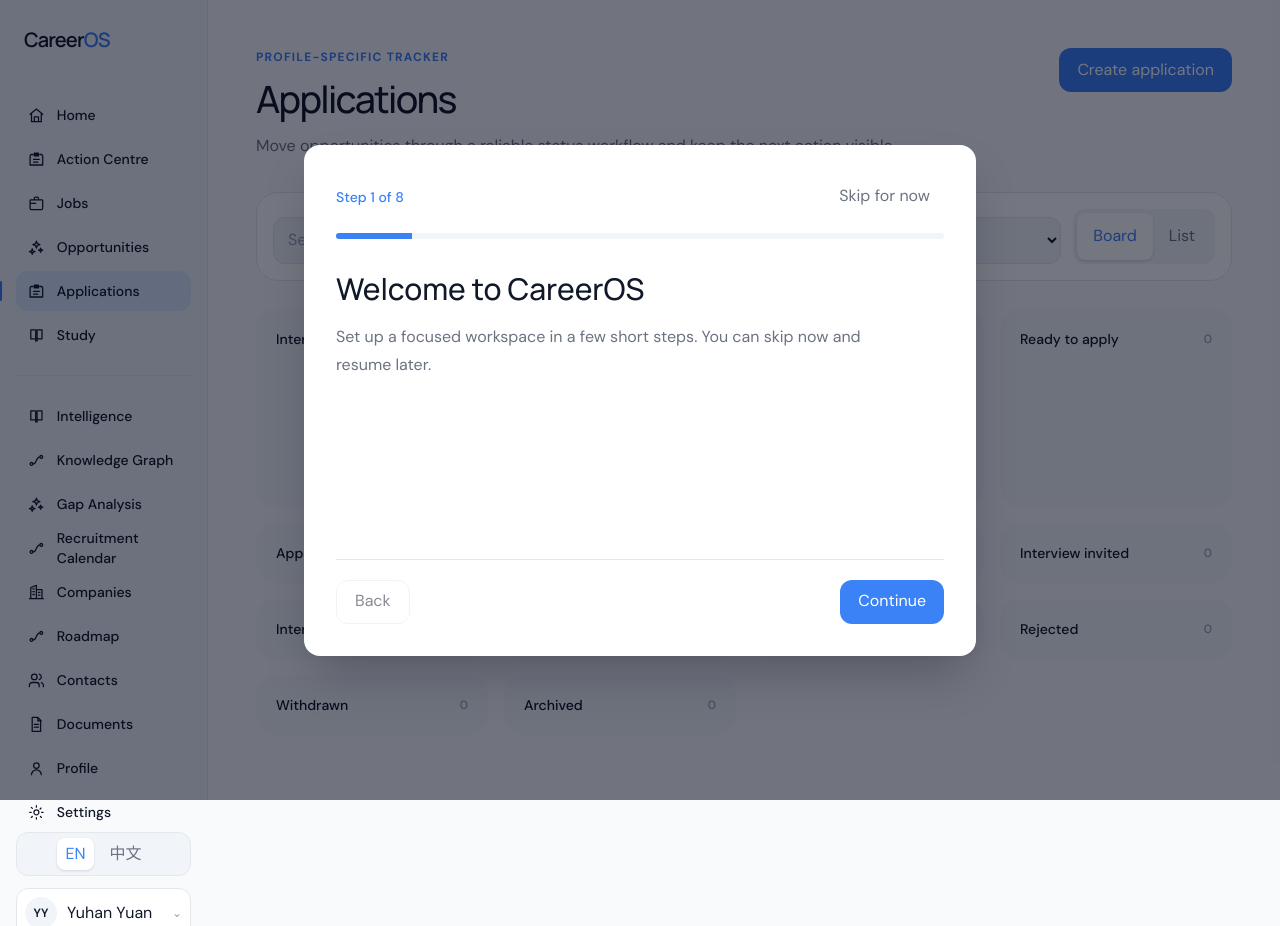
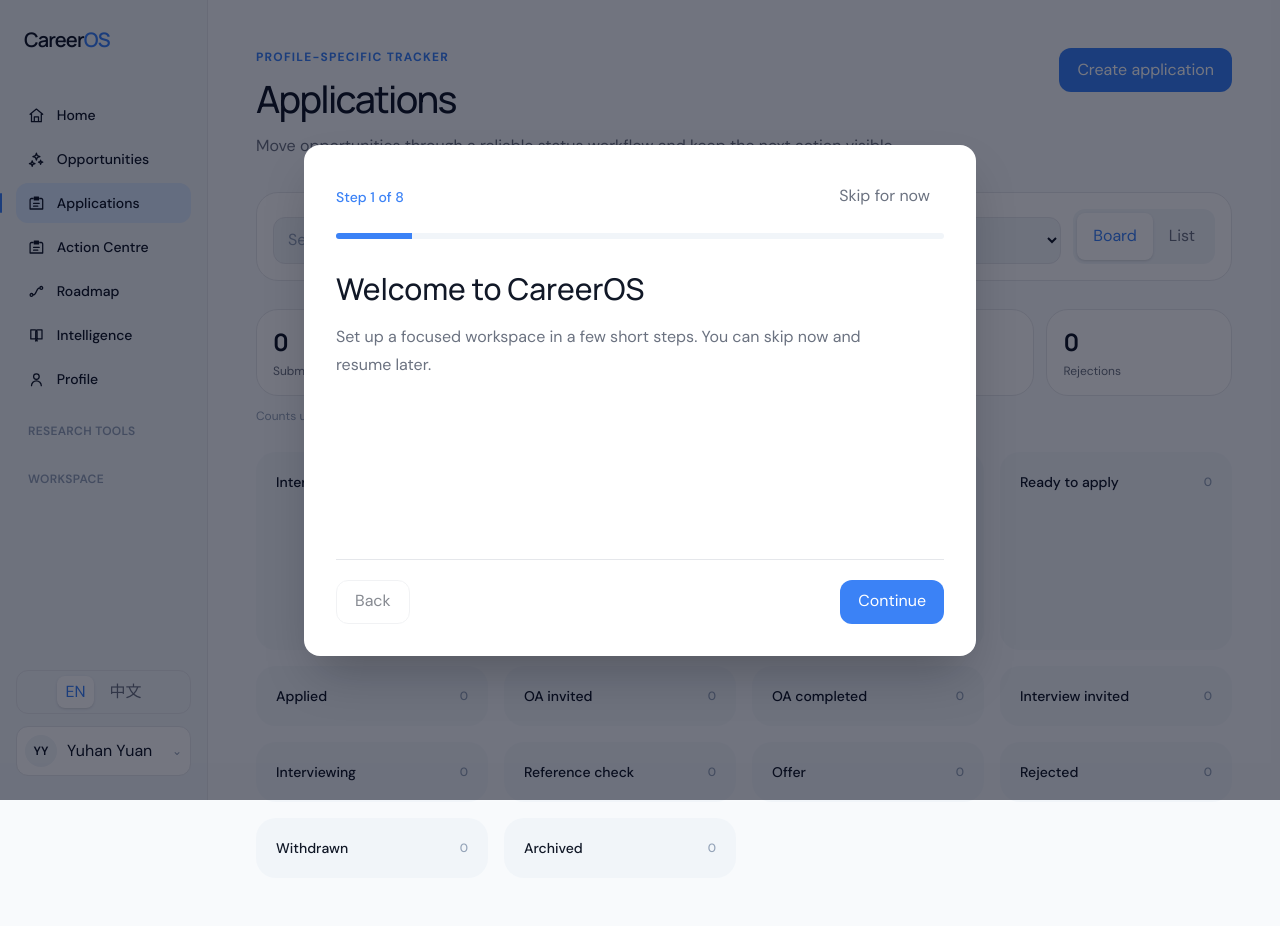
Before and after one commit to jasmineYuhanYuan/CareerOS, a Next.js app: page /applications in a window 1280 px wide. Before the commit the page ends 800 px from the top, so only its background shows below. Built offline with nearby package versions, Linux system fonts and the light colour scheme.

Commit message:
feat: improve navigation and trusted action workflows

```diff
--- a/src/components/applications/application-tracker.tsx
+++ b/src/components/applications/application-tracker.tsx
@@ -11,6 +11,7 @@
 import { useCareerOS } from "@/providers/careeros-provider";
 import { useLanguage } from "@/providers/language-provider";
 import type { ApplicationMaterialStatus, ApplicationStatus, InterviewSessionStatus, InterviewSessionType, JobApplication } from "@/types/domain";
+import { applicationAnalytics } from "@/lib/application-pipeline";
 
 const statuses: ApplicationStatus[] = ["Interested", "Researching", "Preparing", "Ready to apply", "Applied", "OA invited", "OA completed", "Interview invited", "Interviewing", "Reference check", "Offer", "Rejected", "Withdrawn", "Archived"];
 const materialStatuses: ApplicationMaterialStatus[] = ["Missing", "Draft", "Review needed", "Ready", "Submitted", "Outdated", "Not applicable"];
@@ -46,6 +47,7 @@
     `${application.organisationName} ${application.jobTitle}`.toLowerCase().includes(query.toLowerCase()) &&
     (statusFilter === "All" || application.status === statusFilter)
   ), [activeWorkspace.applications, query, statusFilter]);
+  const analytics = applicationAnalytics(activeWorkspace.applications);
 
   function save(event: FormEvent) {
     event.preventDefault();
@@ -110,6 +112,16 @@
           {(["Board", "List"] as const).map((mode) => <button key={mode} type="button" aria-pressed={view === mode} onClick={() => setView(mode)} className={`min-h-10 flex-1 rounded-lg px-4 text-sm font-medium ${view === mode ? "bg-[var(--surface)] text-[var(--accent)] shadow-sm" : "text-[var(--text-secondary)]"}`}>{mode}</button>)}
         </div>
       </div>
+      <section aria-label="Application analytics" className="mb-7 grid gap-3 sm:grid-cols-2 lg:grid-cols-5">
+        {[
+          ["Submitted", analytics.submitted],
+          ["Awaiting response", analytics.awaitingResponse],
+          ["Interviews", analytics.interviews],
+          ["Offers", analytics.offers],
+          ["Rejections", analytics.rejections],
+        ].map(([label, value]) => <div key={label} className="surface-card p-4"><strong className="font-display text-2xl">{value}</strong><span className="mt-1 block text-xs text-[var(--text-secondary)]">{label}</span></div>)}
+        <p className="text-xs text-[var(--text-tertiary)] sm:col-span-2 lg:col-span-5">Counts use user-created records only. Average response time remains hidden until at least three valid response intervals exist.</p>
+      </section>
 
       {visible.length === 0 ? <EmptyState icon="▤" title={t("applications.emptyTitle")} description={t("applications.emptyBody")} actionLabel={t("applications.create")} actionOnClick={() => setDraft(emptyApplication(activeWorkspace.profile.id))} secondaryLabel={t("applications.browseJobs")} secondaryHref="/jobs" /> : view === "List" ? (
         <div className="hidden overflow-x-auto rounded-[1.35rem] border border-[var(--border)] bg-[var(--surface)] md:block">
--- a/src/components/jobs/job-browser.tsx
+++ b/src/components/jobs/job-browser.tsx
@@ -93,7 +93,7 @@
                 <p className="mt-2 text-sm text-[var(--text-secondary)]">{job.location} · {job.remoteType} · {job.employmentType}</p>
                 <div className="mt-4 flex flex-wrap gap-2">{job.tags.slice(0, 2).map((tag) => <Badge key={tag}>{tag}</Badge>)}</div>
                 <div className="mt-6 flex items-end justify-between gap-3 border-t border-[var(--border)] pt-4">
-                  <div><StatusBadge status="positive">{result.score}% estimated match</StatusBadge><p className="mt-2 text-[0.75rem] text-[var(--text-tertiary)]">{job.deadline ? new Date(`${job.deadline}T00:00:00`).toLocaleDateString(language === "zh-CN" ? "zh-CN" : "en-AU", { day: "numeric", month: "short" }) : job.applicationStage}</p></div>
+                  <div><StatusBadge status="active">{result.score}% planning alignment</StatusBadge><p className="mt-2 text-[0.75rem] text-[var(--text-tertiary)]">{job.deadline ? new Date(`${job.deadline}T00:00:00`).toLocaleDateString(language === "zh-CN" ? "zh-CN" : "en-AU", { day: "numeric", month: "short" }) : job.applicationStage}</p></div>
                   <Button size="sm" onClick={() => setSelected(job)}>{t("jobs.view")}</Button>
                 </div>
                 {applied && <p className="mt-3 text-[0.78rem] font-medium text-[var(--success)]">Added to applications</p>}
@@ -110,7 +110,7 @@
 
       <Dialog open={selected !== null} title={selected?.title ?? "Job details"} description={selected ? `${displayOrganisationName(selected.companyName)} · ${selected.sampleData ? sampleStatus(language) : t("jobs.officialSource")}` : undefined} onClose={() => setSelected(null)}>
         {selected && match && <div className="space-y-6">
-          <div className="flex flex-wrap gap-2">{selected.sampleData ? <StatusBadge status="active">{sampleStatus(language)}</StatusBadge> : <StatusBadge status="positive">{t("jobs.officialSource")}</StatusBadge>}<StatusBadge status="positive">{match.score}% estimated profile match</StatusBadge></div>
+          <div className="flex flex-wrap gap-2">{selected.sampleData ? <StatusBadge status="active">{sampleStatus(language)}</StatusBadge> : <StatusBadge status="positive">{t("jobs.officialSource")}</StatusBadge>}<StatusBadge status="active">{match.score}% planning alignment</StatusBadge></div>
           <section><h3 className="font-medium">Overview</h3><p className="mt-2 text-sm leading-6 text-[var(--text-secondary)]">{selected.description}</p></section>
           {selected.sourceUrl && (
             <p className="text-sm">
@@ -126,7 +126,7 @@
             <section><h3 className="font-medium text-[var(--success)]">Matching strengths</h3><ul className="mt-2 list-disc space-y-1 pl-5 text-sm text-[var(--text-secondary)]">{match.strengths.map((item) => <li key={item}>{item}</li>)}</ul></section>
             <section><h3 className="font-medium text-[var(--warning)]">Areas to investigate</h3><ul className="mt-2 list-disc space-y-1 pl-5 text-sm text-[var(--text-secondary)]">{match.gaps.map((item) => <li key={item}>{item}</li>)}</ul></section>
           </div>
-          <p className="rounded-xl bg-[var(--surface-subtle)] p-4 text-xs leading-5 text-[var(--text-secondary)]">{match.explanation}</p>
+          <p className="rounded-xl bg-[var(--surface-subtle)] p-4 text-xs leading-5 text-[var(--text-secondary)]">{match.explanation} It does not measure employability, selection likelihood or hiring probability. Evidence: {match.strengths.length} item(s); unknowns or gaps: {match.gaps.length}.</p>
           <div className="flex flex-wrap justify-end gap-2"><Button variant="secondary" onClick={() => toggleSavedJob(selected.id)}>{activeWorkspace.savedJobIds.includes(selected.id) ? t("jobs.unsave") : t("jobs.save")}</Button><Button onClick={() => addJobApplication(selected.id)}>{activeWorkspace.applications.some((item) => item.jobId === selected.id) ? t("jobs.inApplications") : t("jobs.addApplication")}</Button></div>
         </div>}
       </Dialog>
--- a/src/components/layout/mobile-header.tsx
+++ b/src/components/layout/mobile-header.tsx
@@ -7,14 +7,13 @@
 import { LanguageToggle } from "./language-toggle";
 
 const secondaryLinks = [
-  { href: "/action-centre", label: "Action centre", zhLabel: "行动中心", description: "Today, applications, gaps and follow-ups", zhDescription: "今天、申请、差距和跟进" },
+  { href: "/roadmap", label: "Roadmap", zhLabel: "职业规划", description: "Plan milestones and next steps", zhDescription: "规划里程碑和下一步行动" },
   { href: "/intelligence", label: "Career Intelligence", zhLabel: "职业知识库", description: "Search verified career knowledge", zhDescription: "搜索已核验职业知识" },
   { href: "/knowledge-graph", label: "Knowledge graph", zhLabel: "职业知识图谱", description: "Explore verified career connections", zhDescription: "探索已核验的职业关系" },
   { href: "/gap-analysis", label: "Gap analysis", zhLabel: "职业差距分析", description: "Profile-aware readiness and next actions", zhDescription: "按个人档案分析准备度和下一步行动" },
   { href: "/recruitment-calendar", label: "Recruitment calendar", zhLabel: "招聘日历", description: "Verified deadlines and interview sessions", zhDescription: "已核验截止日期和面试安排" },
-  { href: "/opportunities", label: "Opportunities", zhLabel: "机会", description: "Explore jobs, events and professional pathways", zhDescription: "探索职位、活动和职业发展机会" },
+  { href: "/jobs", label: "Jobs", zhLabel: "职位", description: "Programme-level opportunity records", zhDescription: "查看项目级机会记录" },
   { href: "/companies", label: "Companies", zhLabel: "公司与诊所", description: "Research organisations and clinics", zhDescription: "研究公司、机构与诊所" },
-  { href: "/roadmap", label: "Roadmap", zhLabel: "职业规划", description: "Plan milestones and next steps", zhDescription: "规划里程碑和下一步行动" },
   { href: "/contacts", label: "Contacts", zhLabel: "人脉", description: "Manage professional relationships", zhDescription: "管理职业联系人与跟进" },
   { href: "/documents", label: "Documents", zhLabel: "文档", description: "Track résumé and career document versions", zhDescription: "追踪简历与职业文档版本" },
   { href: "/settings", label: "Settings", zhLabel: "设置", description: "Theme, backup and local data", zhDescription: "主题、备份与本地数据" },
--- a/src/components/layout/mobile-navigation.tsx
+++ b/src/components/layout/mobile-navigation.tsx
@@ -7,7 +7,7 @@
 import { Icon } from "@/components/ui/icon";
 
 const primaryItems = navigationItems.filter((item) =>
-  ["/", "/jobs", "/applications", "/postgraduate", "/profiles"].includes(item.href),
+  ["/", "/opportunities", "/applications", "/action-centre", "/profiles"].includes(item.href),
 );
 
 export function MobileNavigation() {
--- a/src/components/layout/navigation.ts
+++ b/src/components/layout/navigation.ts
@@ -5,25 +5,26 @@
   href: string;
   shortLabel: string;
   icon: IconName;
+  group: "primary" | "research" | "workspace";
 }
 
 export const navigationItems: readonly NavigationItem[] = [
-  { label: "Home", href: "/", shortLabel: "Home", icon: "home" },
-  { label: "Action Centre", href: "/action-centre", shortLabel: "Actions", icon: "clipboard" },
-  { label: "Jobs", href: "/jobs", shortLabel: "Jobs", icon: "briefcase" },
-  { label: "Opportunities", href: "/opportunities", shortLabel: "Explore", icon: "sparkles" },
-  { label: "Intelligence", href: "/intelligence", shortLabel: "Intel", icon: "book" },
-  { label: "Knowledge Graph", href: "/knowledge-graph", shortLabel: "Graph", icon: "route" },
-  { label: "Gap Analysis", href: "/gap-analysis", shortLabel: "Gaps", icon: "sparkles" },
-  { label: "Recruitment Calendar", href: "/recruitment-calendar", shortLabel: "Calendar", icon: "route" },
-  { label: "Applications", href: "/applications", shortLabel: "Apply", icon: "clipboard" },
-  { label: "Study", href: "/postgraduate", shortLabel: "Study", icon: "book" },
-  { label: "Companies", href: "/companies", shortLabel: "Companies", icon: "building" },
-  { label: "Roadmap", href: "/roadmap", shortLabel: "Plan", icon: "route" },
-  { label: "Contacts", href: "/contacts", shortLabel: "Contacts", icon: "users" },
-  { label: "Documents", href: "/documents", shortLabel: "Documents", icon: "document" },
-  { label: "Profile", href: "/profiles", shortLabel: "Profile", icon: "user" },
-  { label: "Settings", href: "/settings", shortLabel: "Settings", icon: "settings" },
+  { label: "Home", href: "/", shortLabel: "Home", icon: "home", group: "primary" },
+  { label: "Opportunities", href: "/opportunities", shortLabel: "Explore", icon: "sparkles", group: "primary" },
+  { label: "Applications", href: "/applications", shortLabel: "Apply", icon: "clipboard", group: "primary" },
+  { label: "Action Centre", href: "/action-centre", shortLabel: "Actions", icon: "clipboard", group: "primary" },
+  { label: "Roadmap", href: "/roadmap", shortLabel: "Plan", icon: "route", group: "primary" },
+  { label: "Intelligence", href: "/intelligence", shortLabel: "Intel", icon: "book", group: "primary" },
+  { label: "Profile", href: "/profiles", shortLabel: "Profile", icon: "user", group: "primary" },
+  { label: "Jobs", href: "/jobs", shortLabel: "Jobs", icon: "briefcase", group: "research" },
+  { label: "Knowledge Graph", href: "/knowledge-graph", shortLabel: "Graph", icon: "route", group: "research" },
+  { label: "Gap Analysis", href: "/gap-analysis", shortLabel: "Gaps", icon: "sparkles", group: "research" },
+  { label: "Recruitment Calendar", href: "/recruitment-calendar", shortLabel: "Calendar", icon: "route", group: "research" },
+  { label: "Study", href: "/postgraduate", shortLabel: "Study", icon: "book", group: "research" },
+  { label: "Companies", href: "/companies", shortLabel: "Companies", icon: "building", group: "research" },
+  { label: "Contacts", href: "/contacts", shortLabel: "Contacts", icon: "users", group: "workspace" },
+  { label: "Documents", href: "/documents", shortLabel: "Documents", icon: "document", group: "workspace" },
+  { label: "Settings", href: "/settings", shortLabel: "Settings", icon: "settings", group: "workspace" },
 ];
 
 const chineseLabels: Record<string, { label: string; shortLabel: string }> = {
--- a/src/components/layout/sidebar.tsx
+++ b/src/components/layout/sidebar.tsx
@@ -7,8 +7,6 @@
 import { LanguageToggle } from "./language-toggle";
 import { getNavigationLabel, navigationItems } from "./navigation";
 import { Icon } from "@/components/ui/icon";
-
-const primaryHrefs = ["/", "/action-centre", "/jobs", "/opportunities", "/applications", "/postgraduate"];
 
 function NavList({ items, pathname, language }: { items: typeof navigationItems; pathname: string; language: "en" | "zh-CN" }) {
   return (
@@ -40,8 +38,9 @@
 export function Sidebar() {
   const pathname = usePathname();
   const { language } = useLanguage();
-  const primary = navigationItems.filter((item) => primaryHrefs.includes(item.href));
-  const secondary = navigationItems.filter((item) => !primaryHrefs.includes(item.href));
+  const primary = navigationItems.filter((item) => item.group === "primary");
+  const research = navigationItems.filter((item) => item.group === "research");
+  const workspace = navigationItems.filter((item) => item.group === "workspace");
 
   return (
     <aside className="fixed inset-y-0 left-0 z-20 hidden w-[13rem] flex-col border-r border-[var(--border)] bg-[var(--surface-subtle)] px-4 py-6 lg:flex">
@@ -50,8 +49,18 @@
       </Link>
       <nav className="mt-10 flex-1" aria-label={language === "zh-CN" ? "主导航" : "Primary navigation"}>
         <NavList items={primary} pathname={pathname} language={language} />
-        <div className="my-5 border-t border-[var(--border)]" />
-        <NavList items={secondary} pathname={pathname} language={language} />
+        <details className="group mt-4" open={research.some((item) => pathname.startsWith(item.href))}>
+          <summary className="min-h-10 cursor-pointer list-none rounded-xl px-3 py-2 text-xs font-semibold uppercase tracking-wide text-[var(--text-tertiary)] hover:bg-[var(--surface-subtle)]">
+            {language === "zh-CN" ? "研究工具" : "Research tools"}
+          </summary>
+          <div className="mt-1"><NavList items={research} pathname={pathname} language={language} /></div>
+        </details>
+        <details className="group mt-2" open={workspace.some((item) => pathname.startsWith(item.href))}>
+          <summary className="min-h-10 cursor-pointer list-none rounded-xl px-3 py-2 text-xs font-semibold uppercase tracking-wide text-[var(--text-tertiary)] hover:bg-[var(--surface-subtle)]">
+            {language === "zh-CN" ? "工作区" : "Workspace"}
+          </summary>
+          <div className="mt-1"><NavList items={workspace} pathname={pathname} language={language} /></div>
+        </details>
       </nav>
       <div className="mb-3">
         <LanguageToggle />
--- a/src/components/postgraduate/postgraduate-planner.tsx
+++ b/src/components/postgraduate/postgraduate-planner.tsx
@@ -62,7 +62,7 @@
                     <p className="text-[0.78rem] font-medium uppercase tracking-[0.08em] text-[var(--text-tertiary)]">{program.university}</p>
                     <h2 className="mt-2 break-words font-display text-xl font-medium tracking-[-0.03em]">{program.programName}</h2>
                     <p className="mt-2 text-sm text-[var(--text-secondary)]">{program.city}, {program.country} · {program.degreeLevel} · {program.intake}</p>
-                    <div className="mt-4 flex flex-wrap items-center gap-2"><StatusBadge status="positive">{calculateProgramMatch(program, activeWorkspace.profile)}% estimated fit</StatusBadge><Badge>{t("common.sampleNotice")}</Badge><span className="text-[0.75rem] text-[var(--text-tertiary)]">{t("common.syntheticDate")}: {program.deadline}</span></div>
+                    <div className="mt-4 flex flex-wrap items-center gap-2"><StatusBadge status="active">{calculateProgramMatch(program, activeWorkspace.profile)}% planning alignment</StatusBadge>{program.sampleData ? <Badge>{t("common.sampleNotice")}</Badge> : <StatusBadge status="positive">University source</StatusBadge>}<span className="text-[0.75rem] text-[var(--text-tertiary)]">{program.deadline ? `Published deadline: ${program.deadline}` : "Deadline not verified"}</span></div>
                   </div>
                   <div className="flex flex-wrap gap-2 sm:w-44 sm:justify-end">
                     <Button size="sm" variant="secondary" onClick={() => setSelected(program)}>Details</Button>
@@ -95,7 +95,7 @@
       )}
 
       <Dialog open={selected !== null} title={selected?.programName ?? "Program"} description={selected?.university} onClose={() => setSelected(null)}>
-        {selected && <div className="space-y-5 text-sm"><StatusBadge status="active">Sample planning data—verify all details</StatusBadge><section><h3 className="font-medium">Entry requirements</h3><ul className="mt-2 list-disc pl-5 text-[var(--text-secondary)]">{selected.entryRequirements.map((item) => <li key={item}>{item}</li>)}</ul></section><dl className="grid gap-4 sm:grid-cols-2"><div><dt className="font-medium">Language requirements</dt><dd className="mt-1 text-[var(--text-secondary)]">{selected.languageRequirements}</dd></div><div><dt className="font-medium">GRE</dt><dd className="mt-1 text-[var(--text-secondary)]">{selected.greRequirement}</dd></div><div><dt className="font-medium">Recommendations</dt><dd className="mt-1 text-[var(--text-secondary)]">{selected.recommendationLetters}</dd></div><div><dt className="font-medium">Tuition</dt><dd className="mt-1 text-[var(--text-secondary)]">{selected.tuitionText}</dd></div></dl></div>}
+        {selected && <div className="space-y-5 text-sm">{selected.sampleData ? <StatusBadge status="active">Sample—verify all details</StatusBadge> : <StatusBadge status="positive">Verified university source</StatusBadge>}<p className="rounded-xl bg-[var(--surface-subtle)] p-3 text-xs text-[var(--text-secondary)]">Planning alignment compares stored interests and location only. It does not measure admission probability. Unknown requirements remain unknown.</p><section><h3 className="font-medium">Entry requirements</h3><ul className="mt-2 list-disc pl-5 text-[var(--text-secondary)]">{selected.entryRequirements.map((item) => <li key={item}>{item}</li>)}</ul></section><dl className="grid gap-4 sm:grid-cols-2"><div><dt className="font-medium">Language requirements</dt><dd className="mt-1 text-[var(--text-secondary)]">{selected.languageRequirements}</dd></div><div><dt className="font-medium">GRE</dt><dd className="mt-1 text-[var(--text-secondary)]">{selected.greRequirement}</dd></div><div><dt className="font-medium">Recommendations</dt><dd className="mt-1 text-[var(--text-secondary)]">{selected.recommendationLetters}</dd></div><div><dt className="font-medium">Tuition</dt><dd className="mt-1 text-[var(--text-secondary)]">{selected.tuitionText}</dd></div></dl><a href={selected.applicationUrl} target="_blank" rel="noreferrer" className="font-medium text-[var(--accent)]">Open official programme source ↗</a></div>}
       </Dialog>
       <Dialog open={applicationDraft !== null} title="Study application" description="Track status, notes and required documents." onClose={() => setApplicationDraft(null)}>
         {applicationDraft && <form onSubmit={(e) => { e.preventDefault(); updatePostgraduateApplication(applicationDraft); setApplicationDraft(null); }} className="space-y-5">
--- /dev/null
+++ b/src/lib/application-pipeline.ts
@@ -0,0 +1,43 @@
+import type { ApplicationStatus, JobApplication } from "@/types/domain";
+
+const terminalStatuses = new Set<ApplicationStatus>(["Offer", "Rejected", "Withdrawn", "Archived"]);
+const submittedStatuses = new Set<ApplicationStatus>([
+  "Applied", "OA invited", "OA completed", "Interview invited", "Interviewing",
+  "Reference check", "Offer", "Rejected",
+]);
+
+export interface ApplicationAnalytics {
+  submitted: number;
+  awaitingResponse: number;
+  interviews: number;
+  offers: number;
+  rejections: number;
+  averageResponseDays: number | null;
+}
+
+export function isActiveApplication(status: ApplicationStatus): boolean {
+  return !terminalStatuses.has(status);
+}
+
+export function applicationAnalytics(applications: JobApplication[]): ApplicationAnalytics {
+  const userRecords = applications.filter((application) => !application.id.startsWith("demo-"));
+  const responseDurations = userRecords.flatMap((application) => {
+    if (!application.appliedAt) return [];
+    const response = application.activity.find((event) =>
+      event.type === "status_changed" && /OA invited|Interview invited|Rejected|Offer/.test(event.label),
+    );
+    if (!response) return [];
+    const days = Math.round((Date.parse(response.occurredAt) - Date.parse(`${application.appliedAt}T00:00:00`)) / 86_400_000);
+    return days >= 0 ? [days] : [];
+  });
+  return {
+    submitted: userRecords.filter((application) => submittedStatuses.has(application.status)).length,
+    awaitingResponse: userRecords.filter((application) => ["Applied", "OA completed"].includes(application.status)).length,
+    interviews: userRecords.filter((application) => ["Interview invited", "Interviewing", "Reference check"].includes(application.status)).length,
+    offers: userRecords.filter((application) => application.status === "Offer").length,
+    rejections: userRecords.filter((application) => application.status === "Rejected").length,
+    averageResponseDays: responseDurations.length >= 3
+      ? Math.round(responseDurations.reduce((sum, days) => sum + days, 0) / responseDurations.length)
+      : null,
+  };
+}
--- a/src/lib/gap-analysis/types.ts
+++ b/src/lib/gap-analysis/types.ts
@@ -44,4 +44,8 @@
   recommendedNextActions: GapAction[];
   evidenceSourceIds: string[];
   scoreExplanation: string[];
+  evidenceCount: number;
+  unknownCount: number;
+  scoreCap: number;
+  scoreCapReason: string;
 }
```
Also changed, not shown: src/components/companies/company-browser.tsx (+10 -6 lines), src/components/gap-analysis/gap-analysis-workspace.tsx (+9 -0 lines), src/lib/gap-analysis/engine.ts (+8 -0 lines).
